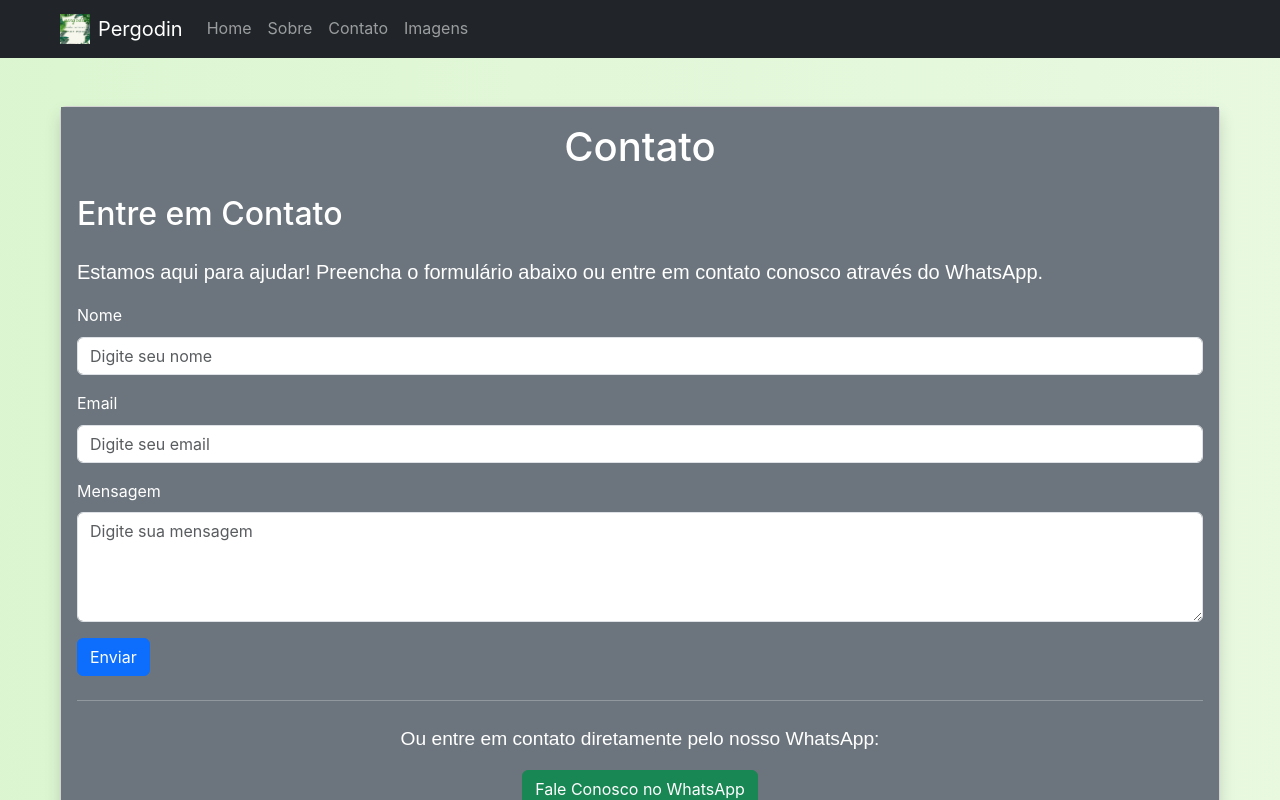
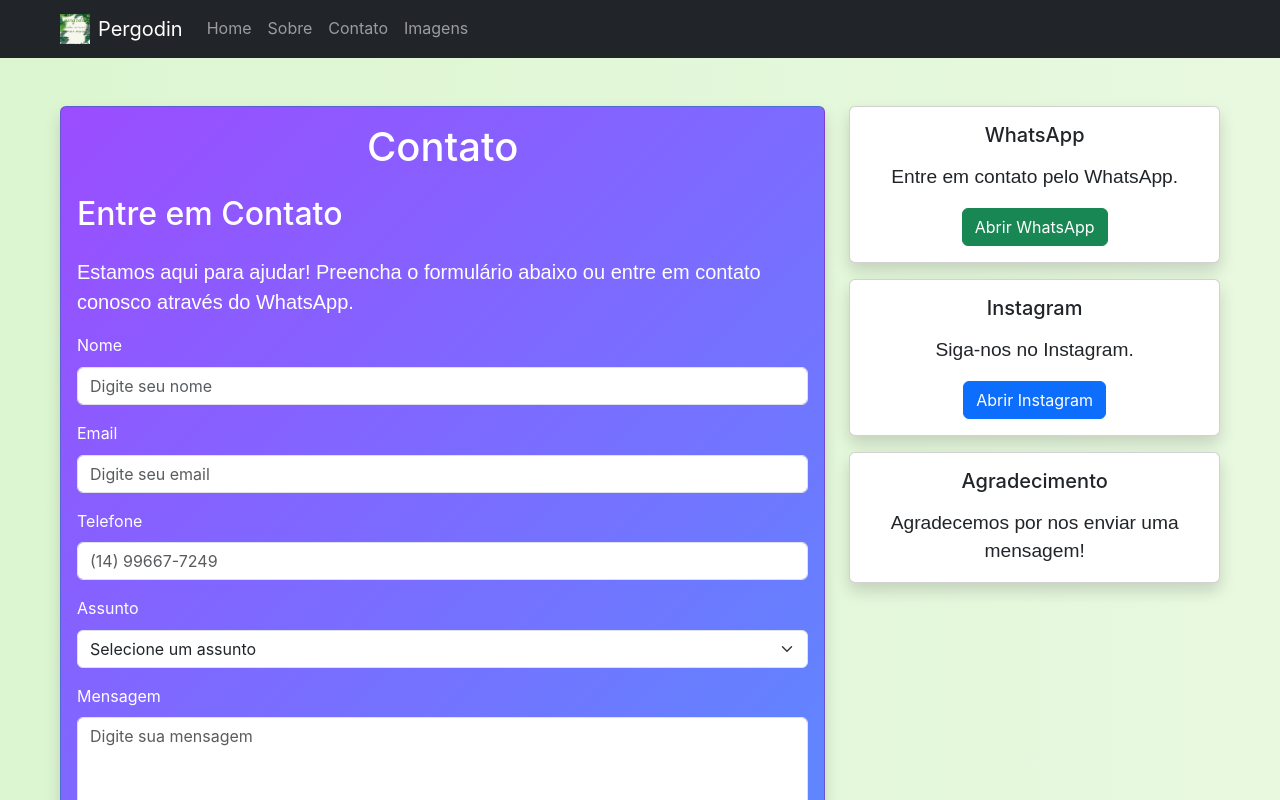
Before and after one commit to Limazxz/EletivaSite2.0, a React (Vite) app: page /contato in a window 1280 px wide. Shown: the top 800 px of the page. Built offline with nearby package versions, Linux system fonts and the light colour scheme.

Commit message:
feat: enhance Contato page with form handling, validation, and improved layout

```diff
--- a/src/App.css
+++ b/src/App.css
@@ -82,6 +82,12 @@ footer {
   border-radius: 15px;
   box-shadow: 0 4px 15px rgba(0, 0, 0, 0.2);
   border: 1px solid rgba(135, 206, 250, 0.5);
+}
+
+.card:hover {
+  transform: translateY(-5px);
+  transition: transform 0.3s ease, box-shadow 0.3s ease;
+  box-shadow: var(--shadow-lg);
 }
 
 .carousel-img-container {
@@ -225,4 +231,9 @@ p {
   animation: float 6s ease-in-out infinite;
 }
 
+/* Gradiente para o card de contato */
+.bg-gradient-primary {
+  background: linear-gradient(135deg, #9b4dff 0%, #5a8bff 100%);
+}
+
 /* Responsivo + Print já incluídos no primeiro CSS */
--- a/src/pages/Contato.jsx
+++ b/src/pages/Contato.jsx
@@ -1,26 +1,60 @@
+import { useState } from "react";
+
 const Contato = () => {
+  const [formData, setFormData] = useState({
+    name: "",
+    email: "",
+    phone: "",
+    subject: "",
+    message: "",
+  });
+
+  const handleInputChange = (e) => {
+    const { name, value } = e.target;
+    setFormData((prev) => ({
+      ...prev,
+      [name]: value,
+    }));
+  };
+
+  const handleSubmit = (e) => {
+    e.preventDefault();
+    console.log("Formulário enviado:", formData);
+    alert("Mensagem enviada com sucesso!");
+  };
+
+
+
   return (
     <div className="container mt-5">
-      <div className="card shadow bg-tertiary">
-        <div className="card-body bg-secondary text-white">
+      <div className="row">
+        <div className="col-md-8">
+          <div className="card shadow bg-gradient-primary">
+            <div className="card-body text-white">
               <h1 className="card-title text-center mb-4">Contato</h1>
               <h2 className="card-title mb-4">Entre em Contato</h2>
-          <p className="card-text lead">
-            Estamos aqui para ajudar! Preencha o formulário abaixo ou entre em
-            contato conosco através do WhatsApp.
+              <p className="lead">
+                Estamos aqui para ajudar! Preencha o formulário abaixo ou entre
+                em contato conosco através do WhatsApp.
               </p>
-          <form>
+
+              <form onSubmit={handleSubmit}>
                 <div className="mb-3">
-              <label htmlFor="nome" className="form-label">
+                  <label htmlFor="name" className="form-label">
                     Nome
                   </label>
                   <input
                     type="text"
                     className="form-control"
-                id="nome"
+                    id="name"
+                    name="name"
+                    value={formData.name}
+                    onChange={handleInputChange}
                     placeholder="Digite seu nome"
+                    required
                   />
                 </div>
+
                 <div className="mb-3">
                   <label htmlFor="email" className="form-label">
                     Email
@@ -29,37 +63,109 @@ const Contato = () => {
                     type="email"
                     className="form-control"
                     id="email"
+                    name="email"
+                    value={formData.email}
+                    onChange={handleInputChange}
                     placeholder="Digite seu email"
+                    required
                   />
                 </div>
+
                 <div className="mb-3">
-              <label htmlFor="mensagem" className="form-label">
+                  <label htmlFor="phone" className="form-label">
+                    Telefone
+                  </label>
+                  <input
+                    type="tel"
+                    className="form-control"
+                    id="phone"
+                    name="phone"
+                    value={formData.phone}
+                    onChange={handleInputChange}
+                    placeholder="(14) 99667-7249"
+                  />
+                </div>
+
+                <div className="mb-3">
+                  <label htmlFor="subject" className="form-label">
+                    Assunto
+                  </label>
+                  <select
+                    id="subject"
+                    name="subject"
+                    value={formData.subject}
+                    onChange={handleInputChange}
+                    className="form-select"
+                    required
+                  >
+                    <option value="">Selecione um assunto</option>
+                    <option value="duvida">Dúvida</option>
+                    <option value="orcamento">Orçamento</option>
+                    <option value="suporte">Suporte</option>
+                    <option value="parceria">Parceria</option>
+                    <option value="outro">Outro</option>
+                  </select>
+                </div>
+
+                <div className="mb-3">
+                  <label htmlFor="message" className="form-label">
                     Mensagem
                   </label>
                   <textarea
                     className="form-control"
-                id="mensagem"
+                    id="message"
+                    name="message"
                     rows="4"
+                    value={formData.message}
+                    onChange={handleInputChange}
                     placeholder="Digite sua mensagem"
+                    required
                   ></textarea>
                 </div>
-            <button type="submit" className="btn btn-primary">
-              Enviar
+
+                <button type="submit" className="btn btn-primary w-100 mb-3">
+                  Enviar Mensagem
                 </button>
               </form>
-          <hr className="my-4" />
-          <p className="card-text text-center">
-            Ou entre em contato diretamente pelo nosso WhatsApp:
-          </p>
-          <div className="text-center">
+            </div>
+          </div>
+        </div>
+        <div className="col-md-4">
+          <div className="card mb-3 shadow">
+            <div className="card-body text-center">
+              <h5 className="card-title">WhatsApp</h5>
+              <p className="card-text">Entre em contato pelo WhatsApp.</p>
               <a
-              href="https://wa.link/ex2wlq"
+                href="https://wa.me/5514996677249"
                 target="_blank"
                 rel="noopener noreferrer"
                 className="btn btn-success"
               >
-              Fale Conosco no WhatsApp
+                Abrir WhatsApp
               </a>
+            </div>
+          </div>
+          <div className="card mb-3 shadow">
+            <div className="card-body text-center">
+              <h5 className="card-title">Instagram</h5>
+              <p className="card-text">Siga-nos no Instagram.</p>
+              <a
+                href="https://instagram.com"
+                target="_blank"
+                rel="noopener noreferrer"
+                className="btn btn-primary"
+              >
+                Abrir Instagram
+              </a>
+            </div>
+          </div>
+          <div className="card shadow">
+            <div className="card-body text-center">
+              <h5 className="card-title">Agradecimento</h5>
+              <p className="card-text">
+                Agradecemos por nos enviar uma mensagem!
+              </p>
+            </div>
           </div>
         </div>
       </div>
```
Lines whose indentation alone changed are shown as unchanged.
